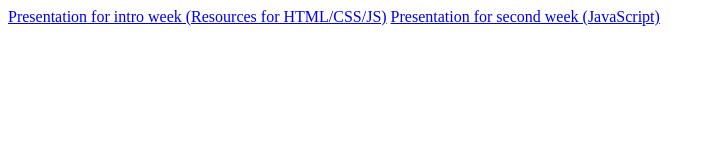
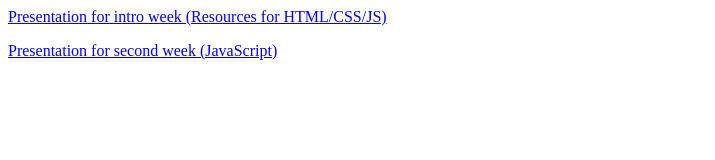
Before and after one commit to viawebsociety/viawebsociety.github.io, a plain HTML site: page presentations/index.html in a window 1280 px wide. Shown: the whole page, without its empty margins (0-715 px from the left). Drawn offline with Linux system fonts and the light colour scheme.

Commit message:
Update index.html

```diff
--- a/presentations/index.html
+++ b/presentations/index.html
@@ -1,2 +1,2 @@
-<a href="http://viawebsociety.github.io/presentations/week0-intro">Presentation for intro week (Resources for HTML/CSS/JS)</a>
-<a href="http://viawebsociety.github.io/presentations/week0-intro">Presentation for second week (JavaScript)</a>
+<p><a href="http://viawebsociety.github.io/presentations/week0-intro">Presentation for intro week (Resources for HTML/CSS/JS)</a></p>
+<p><a href="http://viawebsociety.github.io/presentations/week0-intro">Presentation for second week (JavaScript)</a></p>
```
